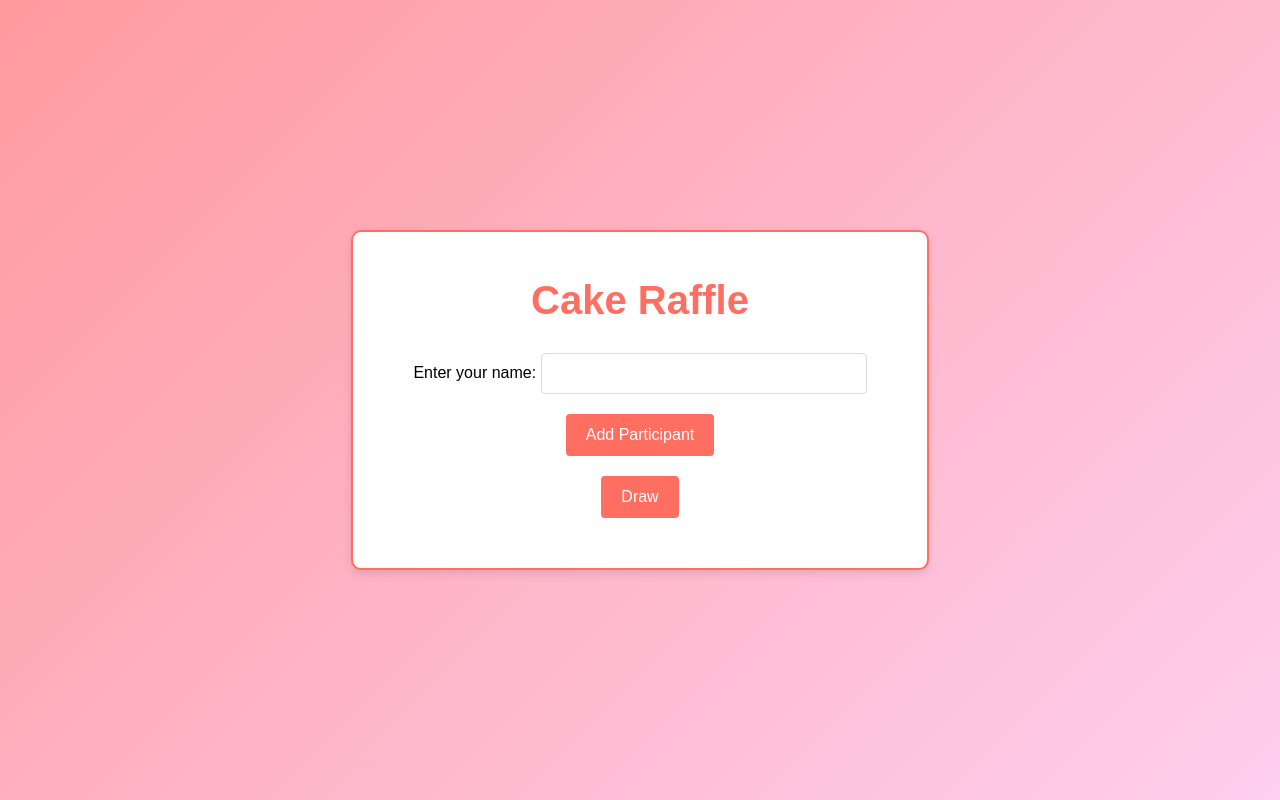
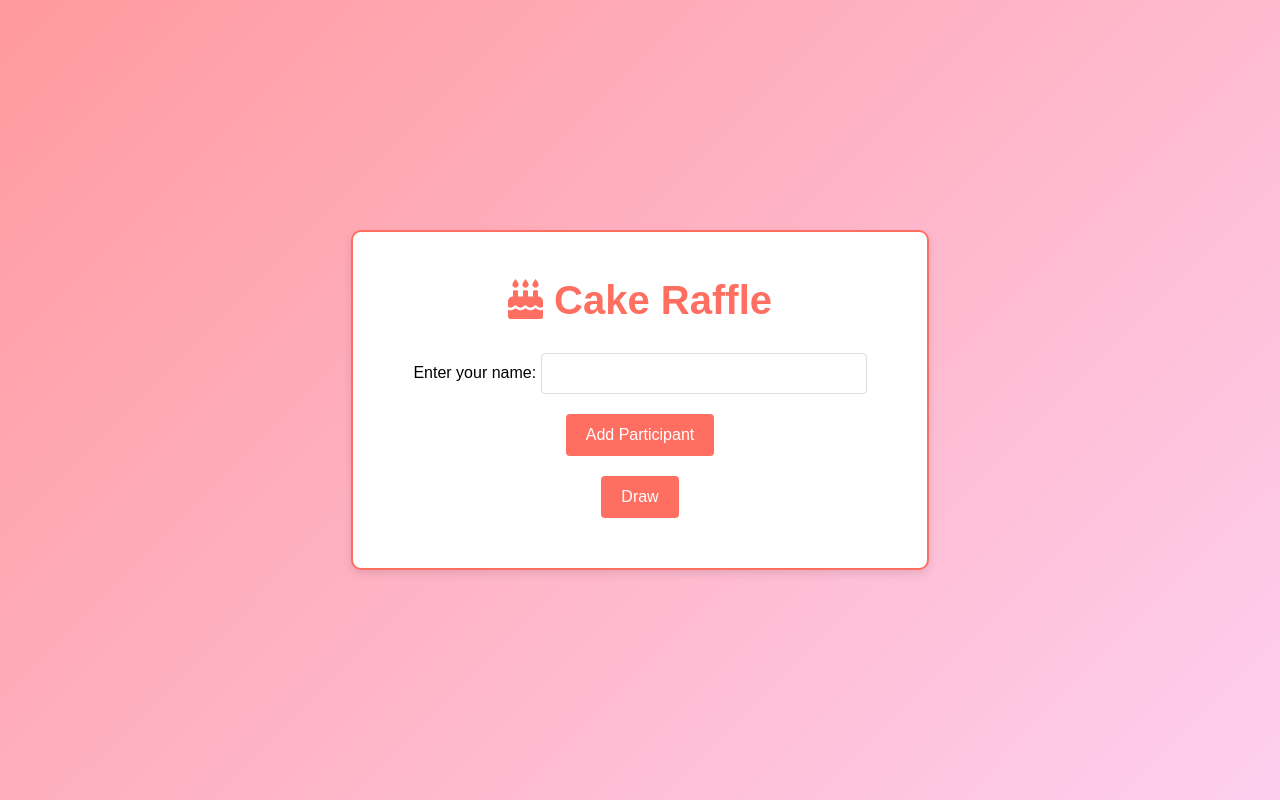
Before and after one commit to thopica/noteapp, a plain HTML site: page index.html in a window 1280 px wide. Drawn offline with Linux system fonts and the light colour scheme.

Commit message:
Update index.html

```diff
--- a/index.html
+++ b/index.html
@@ -5,10 +5,11 @@
   <meta name="viewport" content="width=device-width, initial-scale=1.0">
   <title>Cake Raffle</title>
   <link rel="stylesheet" href="styles.css">
+  <link rel="stylesheet" href="https://cdnjs.cloudflare.com/ajax/libs/font-awesome/6.0.0-beta3/css/all.min.css" integrity="sha512-Fo3rlrZj/kTc9U0sA7llaoSh6iqO3T1tb6s1i8yP1FvV5Dh4o1z2IihOZjZOThsz7DTRT9E7Sy2Eb2ilC1QX2Q==" crossorigin="anonymous" referrerpolicy="no-referrer" />
 </head>
 <body>
   <div class="container">
-    <h1>Cake Raffle</h1>
+    <h1><i class="fas fa-birthday-cake"></i> Cake Raffle</h1>
     <form id="raffleForm">
       <label for="name">Enter your name:</label>
       <input type="text" id="name" required>
```
